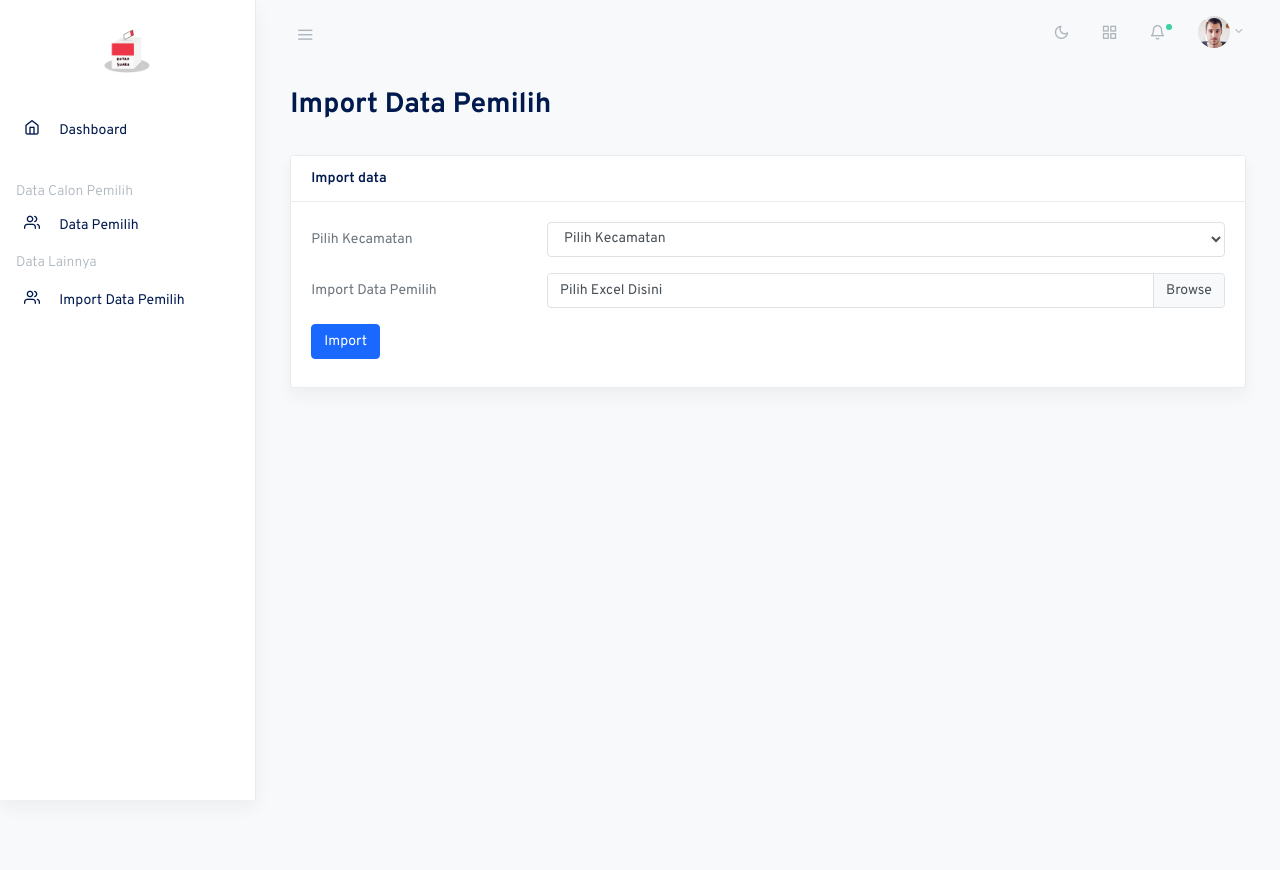
After one commit to rendratry/pemilih, a CodeIgniter 4 app: template app/Views/dashboard/import_data.php in a window 1280 px wide. The commit adds this page. Run offline with PHP 8.4 and a stand-in for CodeIgniter, Linux system fonts and the light colour scheme; the template is opened without the code that fills it, so the values that code supplies are empty; some libraries are stand-ins or nearby versions; some web fonts are replaced.

Commit message:
fitur import

```diff
--- a/app/Config/Routes.php
+++ b/app/Config/Routes.php
@@ -6,3 +6,5 @@ use CodeIgniter\Router\RouteCollection;
  * @var RouteCollection $routes
  */
 $routes->get('/', 'Home::index');
+$routes->get('import', 'Home::importPage');
+$routes->post('import_data_pemilih', 'Home::importPemilih');
--- /dev/null
+++ b/app/Views/dashboard/import_data.php
@@ -0,0 +1,69 @@
+<?php echo $this->include('master_partial/dashboard/header'); ?>
+<?php echo $this->include('master_partial/dashboard/top_menu'); ?>
+<?php echo $this->include('master_partial/dashboard/side_menu'); ?>
+<main role="main" class="main-content">
+    <div class="container-fluid">
+        <div class="row justify-content-center">
+            <div class="col-12">
+                <div class="row mb-2">
+                    <div class="col-sm-6">
+                        <h2 class="page-title">Import Data Pemilih</h2>
+                    </div>
+                </div>
+                <div class="row my-4">
+                <div class="col-md-12">
+                <div class="card shadow mb-4">
+                  <div class="card-header">
+                    <strong class="card-title">Import data</strong>
+                  </div>
+                  <div class="card-body">
+                    <form method="POST" action="<?=base_url('import_data_pemilih')?>" enctype="multipart/form-data" id="importPemilih" onsubmit="disableButton()">
+                    <div class="form-group row">
+    <label class="col-sm-3 col-form-label">Pilih Kecamatan</label>
+    <div class="col-sm-9">
+        <select name="kecamatan" id="kecamatan" class="form-control select2">
+            <option>Pilih Kecamatan</option>
+            <option value="MEJAYAN">MEJAYAN</option>
+            <option value="SARADAN">SARADAN</option>
+        </select>
+    </div>
+</div>
+
+                      <div class="form-group row">
+                                            <label for="inputExcelFile" class="col-sm-3 col-form-label">Import Data Pemilih</label>
+                                            <div class="col-sm-9">
+                                                <div class="custom-file">
+                                                    <input type="file" class="custom-file-input" id="inputExcelFile" name="excel_file" onchange="updateFileName(this)">
+                                                   <label class="custom-file-label" for="inputExcelFile">Pilih Excel Disini</label>
+                                                </div>
+                                            </div>
+                                        </div>
+                      <div class="form-group mb-2">
+                        <button id="submitBtn" type="submit" class="btn btn-primary">Import</button>
+                      </div>
+                    </form>
+                  </div>
+                </div>
+                </div>
+                <!-- end section -->
+            </div>
+            <!-- .col-12 -->
+        </div>
+        <!-- .row -->
+    </div>
+    <!-- .container-fluid -->
+</main>
+<script>
+    function disableButton() {
+    var submitBtn = document.getElementById("submitBtn");
+    submitBtn.innerHTML = '<span class="spinner-border spinner-border-sm" role="status" aria-hidden="true"></span> Mengimport...';
+    submitBtn.disabled = true;
+  }
+  function updateFileName(input) {
+    var fileName = input.value.split("\\").pop();
+    var label = input.nextElementSibling;
+    label.innerHTML = fileName;
+}
+
+</script>
+<?php echo $this->include('master_partial/dashboard/footer'); ?>
--- /dev/null
+++ b/app/Views/dashboard/pemilih.php
@@ -0,0 +1,5 @@
+<?php echo $this->include('master_partial/dashboard/header'); ?>
+<?php echo $this->include('master_partial/dashboard/top_menu'); ?>
+<?php echo $this->include('master_partial/dashboard/side_menu'); ?>
+
+<?php echo $this->include('master_partial/dashboard/footer'); ?>
--- a/app/Views/master_partial/dashboard/side_menu.php
+++ b/app/Views/master_partial/dashboard/side_menu.php
@@ -31,5 +31,13 @@
         <p class="text-muted nav-heading mb-2">
             <span>Data Lainnya</span>
         </p>
+        <ul class="navbar-nav flex-fill w-100 mb-2">
+            <li class="nav-item w-100">
+                <a class="nav-link" href="<?=base_url('import')?>">
+                    <i class="fe fe-users fe-16"></i>
+                    <span class="ml-3 item-text">Import Data Pemilih</span>
+                </a>
+            </li>
+        </ul>
     </nav>
 </aside>
--- a/composer.json
+++ b/composer.json
@@ -11,7 +11,8 @@
     },
     "require": {
         "php": "^7.4 || ^8.0",
-        "codeigniter4/framework": "^4.0"
+        "codeigniter4/framework": "^4.0",
+        "phpoffice/phpspreadsheet": "^1.29"
     },
     "require-dev": {
         "fakerphp/faker": "^1.9",
```
Also changed, not shown: app/Controllers/Home.php (+78 -0 lines), app/Models/PemilihModel.php (added, +10 -0 lines), 2 other files.
